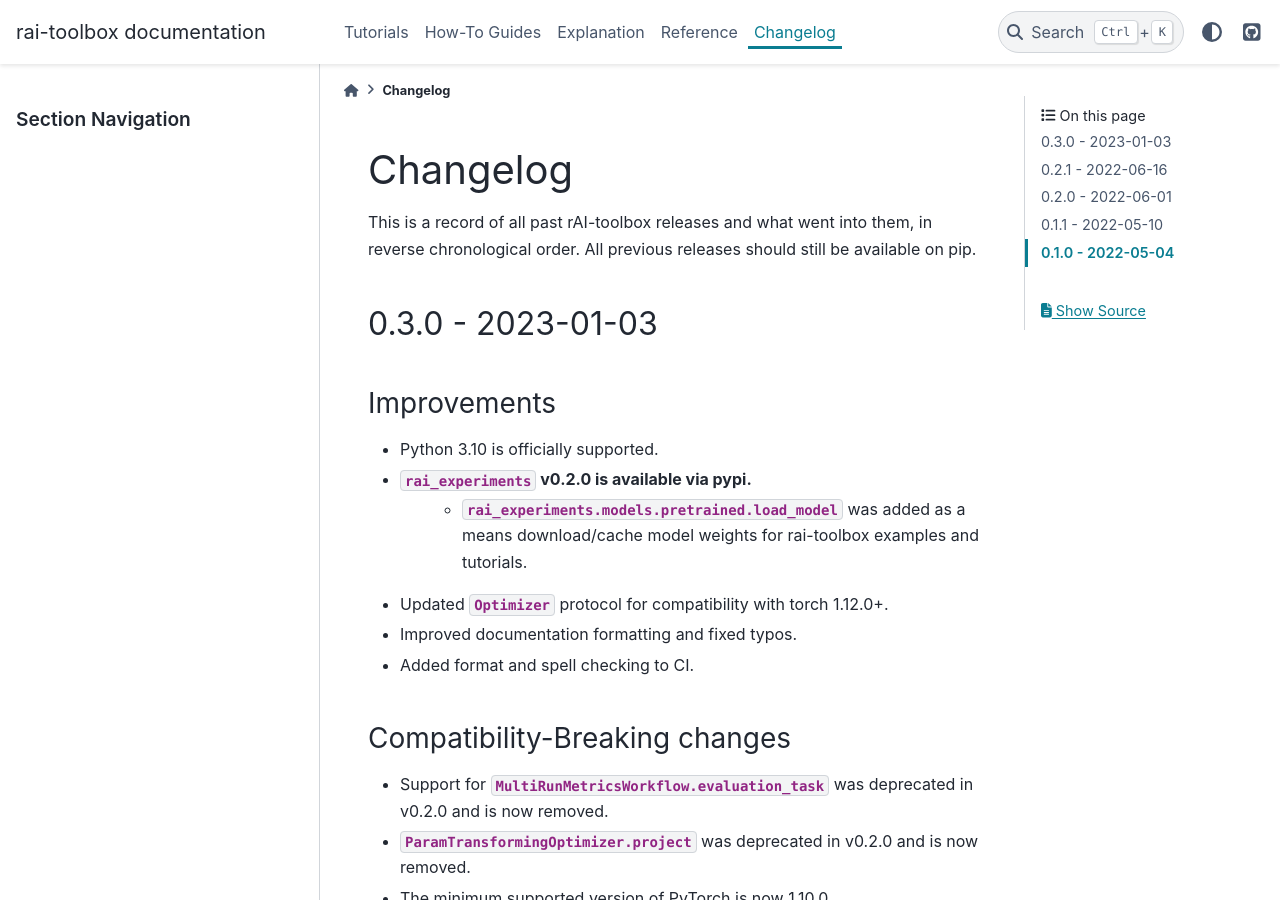
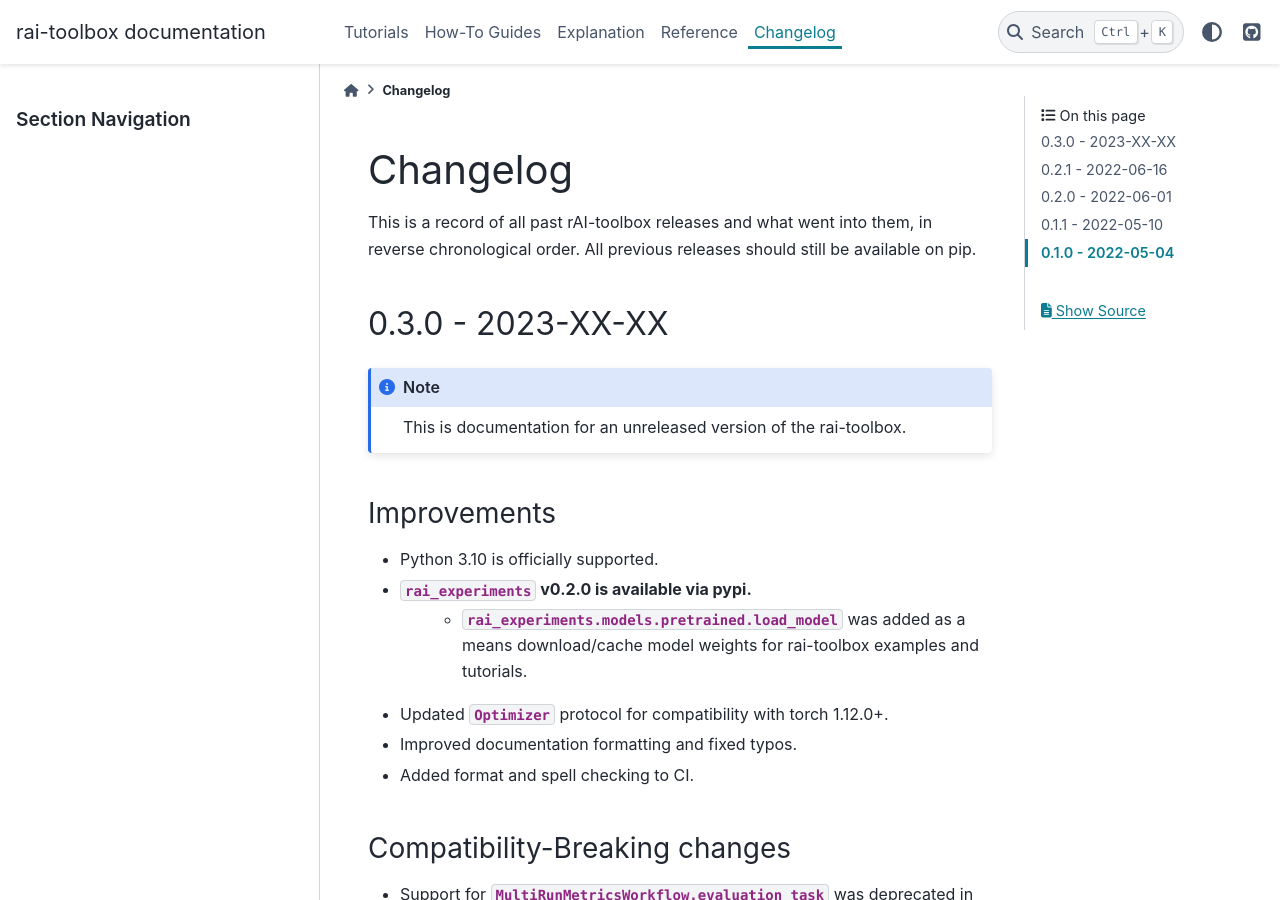
Before and after one commit to mit-ll-responsible-ai/responsible-ai-toolbox, a Sphinx documentation site: the page built from docs/source/changes.rst, in a window 1280 px wide and 900 px high. Built offline with Sphinx 7.4.7 and the PyData theme 0.15.4, drawn with Linux system fonts in a browser that asks for light colours; pages that are not in the unit, such as notebooks, are missing from menus.

Commit message:
update changelog [skip ci]

```diff
--- a/docs/source/changes.rst
+++ b/docs/source/changes.rst
@@ -11,8 +11,10 @@ chronological order. All previous releases should still be available on pip.
 .. _v0.3.0:
 
 ------------------
-0.3.0 - 2023-01-03
+0.3.0 - 2023-XX-XX
 ------------------
+
+.. note:: This is documentation for an unreleased version of the rai-toolbox.
 
 Improvements
 ------------
@@ -28,7 +30,7 @@ Compatibility-Breaking changes
 - Support for `MultiRunMetricsWorkflow.evaluation_task` was deprecated in v0.2.0 and is now removed.
 - `ParamTransformingOptimizer.project` was deprecated in v0.2.0 and is now removed.
 - The minimum supported version of PyTorch is now 1.10.0.
-- - The minimum supported version of `hydra-zen <https://github.com/mit-ll-responsible-ai/hydra-zen>`_ is now 0.9.0.
+- The minimum supported version of `hydra-zen <https://github.com/mit-ll-responsible-ai/hydra-zen>`_ is now 0.9.0.
 
 Deprecations
 ------------
```
